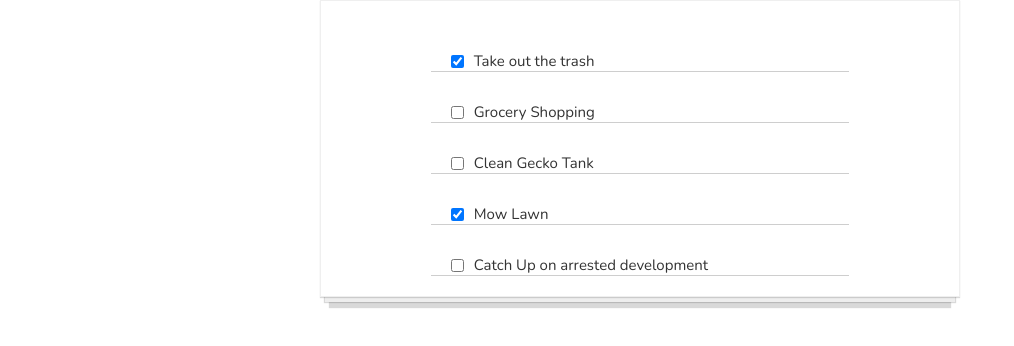
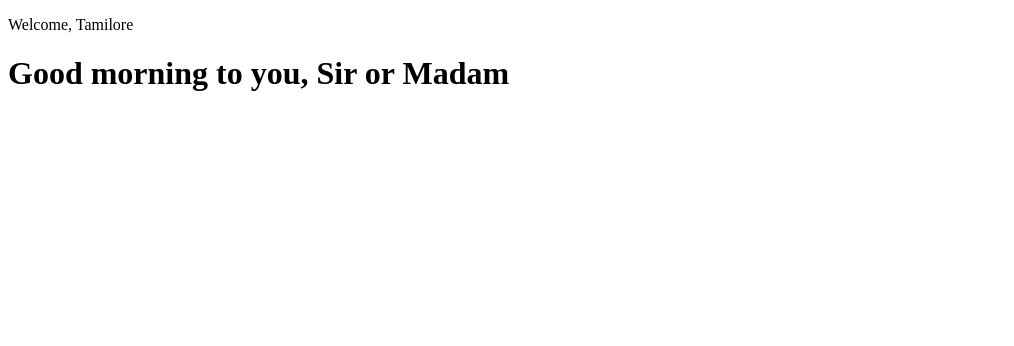
Before and after one commit to tamfolio/Learning-React, a React (Create React App) app: page / in a window 1280 px wide. Shown: the top 346 px of the page, without its empty margins (0-1014 px from the left). Built offline with nearby package versions, Linux system fonts and the light colour scheme.

Commit message:
class components

```diff
--- /dev/null
+++ b/src/ClassComponent.jsx
@@ -0,0 +1,16 @@
+import React from "react";
+import Greetings from "./ClassGreetings";
+import Header from "./ClassHeader";
+
+class Apps extends React.Component {
+    render () {
+        return (
+            <div>
+                <Header username='Tamilore'/>
+                <Greetings/>
+            </div>
+        )
+    }
+}
+
+export default Apps
--- /dev/null
+++ b/src/ClassGreetings.jsx
@@ -0,0 +1,24 @@
+import React from "react";
+
+
+class Greetings extends React.Component {
+    render() {
+        const date = new Date()
+        const hours = date.getHours()
+        let timeOfDay
+
+        if (hours < 12) {
+            timeOfDay = 'morning'
+        } else if (hours >= 12 && hours < 17){
+            timeOfDay = 'afternoon'
+        } else {
+            timeOfDay = 'night'
+        }
+        return (
+        <h1>Good {timeOfDay} to you, Sir or Madam</h1>
+
+        )
+    }
+}
+
+export default Greetings
--- /dev/null
+++ b/src/ClassHeader.jsx
@@ -0,0 +1,14 @@
+import React from "react";
+
+
+class Header extends React.Component {
+    render() {
+        return (
+        <header>
+            <p>Welcome, {this.props.username}</p>
+        </header>
+        )
+    }
+}
+
+export default Header
--- a/src/index.js
+++ b/src/index.js
@@ -1,13 +1,14 @@
 import React from 'react';
 import ReactDOM from 'react-dom';
+import Apps from './ClassComponent';
 // import Contacts from './contacts';
 // import ImageGallery from './ImageGallery';
 // import Joke from './Joke';
 // import Products from './Products';
 // import App from './App';
-import Todo from './todo'
+// import Todo from './todo'
 
 ReactDOM.render(
-    <Todo />,
+    <Apps />,
   document.getElementById('root')
 );
```
